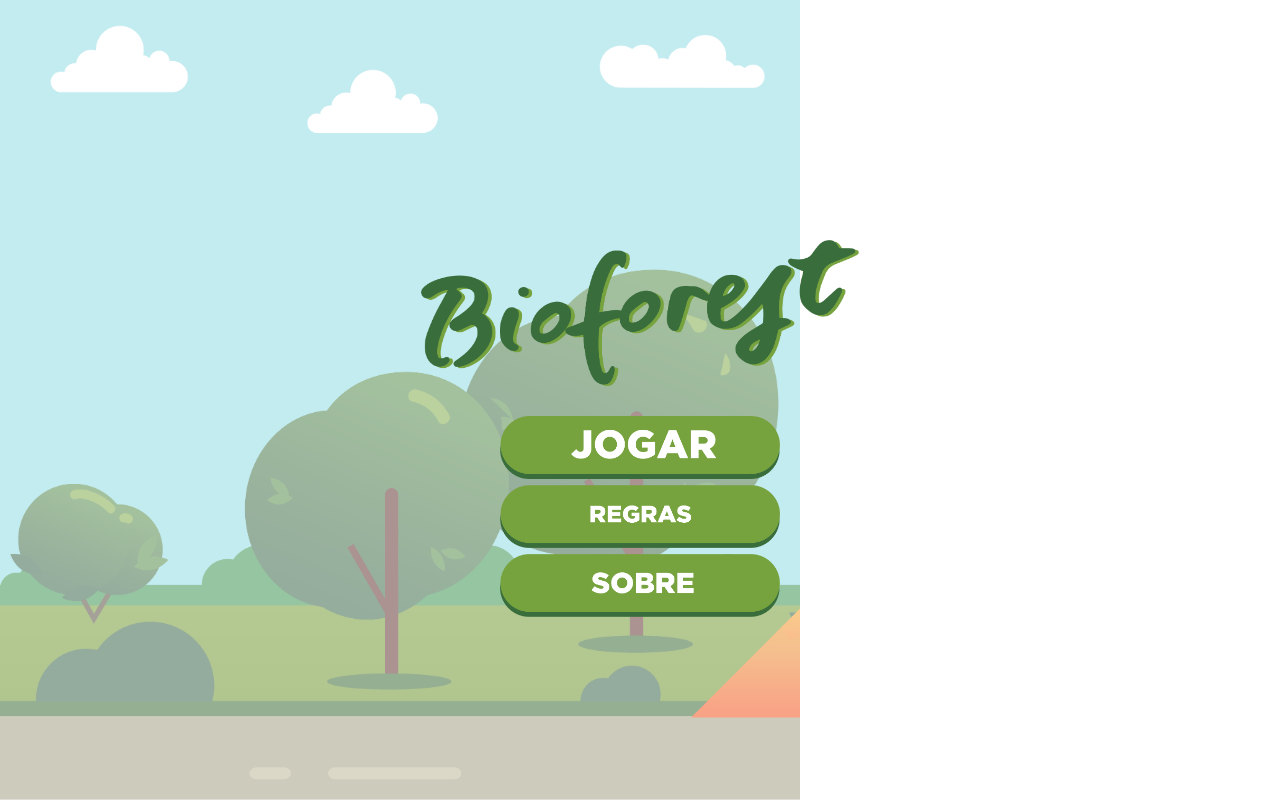
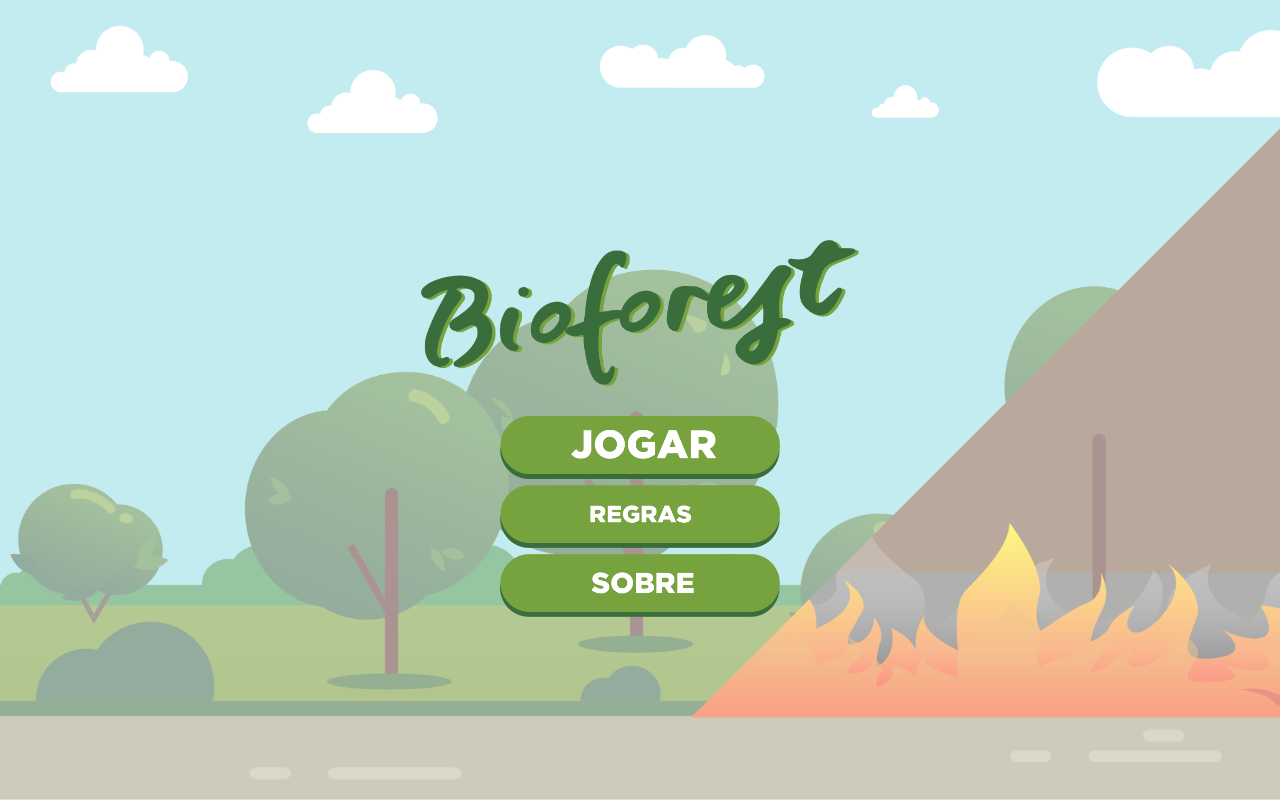
Before and after one commit to blacksilla/labmm3, a plain HTML site: page bioforest.html in a window 1280 px wide. Drawn offline with Linux system fonts and the light colour scheme.

Commit message:
apenas alguns testes

```diff
--- a/css/main.css
+++ b/css/main.css
@@ -423,9 +423,15 @@ there.
 .menu{
     z-index: 101;
     background-image: url("../img/menu/bg_menu-06.png");
-    background-size: cover;
-    height: 100vh;
-    width: 100vh;
+    background-repeat:no-repeat;
+    background-size:cover;
+    width: 100%;
+    min-height: 100vh;
+    max-height: 100%;
+    position: absolute;
+    top: 0;
+    left: 0;
+    margin: 0 auto;
 }
 
 
```
Also changed, not shown: bioforest.html (+1 -1 lines).
